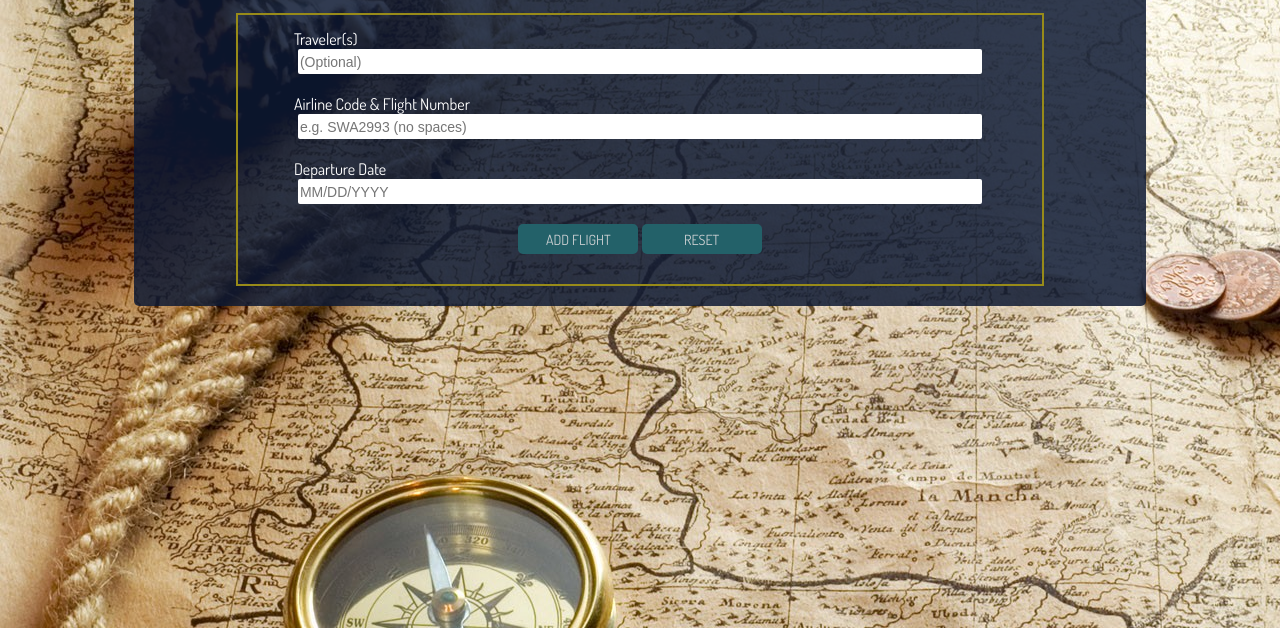
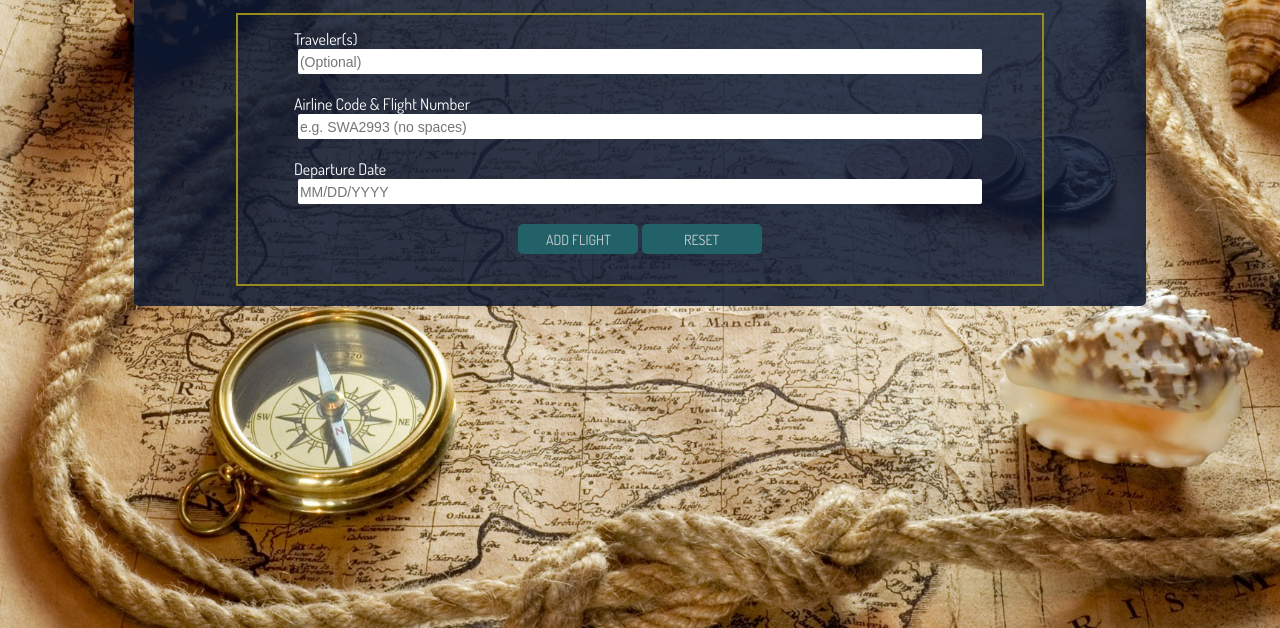
Before and after one commit to staysee/flight_app, a plain HTML site: page index.html in a window 1280 px wide. Shown: the part 172-800 px from the top of the page. Drawn offline with nearby package versions, Linux system fonts and the light colour scheme.

Commit message:
fixed background sizing

```diff
--- a/css/style.css
+++ b/css/style.css
@@ -6,6 +6,8 @@ body {
   background-image: url(../img/antique_map.jpg);
   background-repeat: no-repeat;
   background-attachment: fixed;
+  background-position: left;
+  background-size: cover;
   padding-top: 45px;
   color: white;
   font-family: 'Dosis', sans-serif;
```
